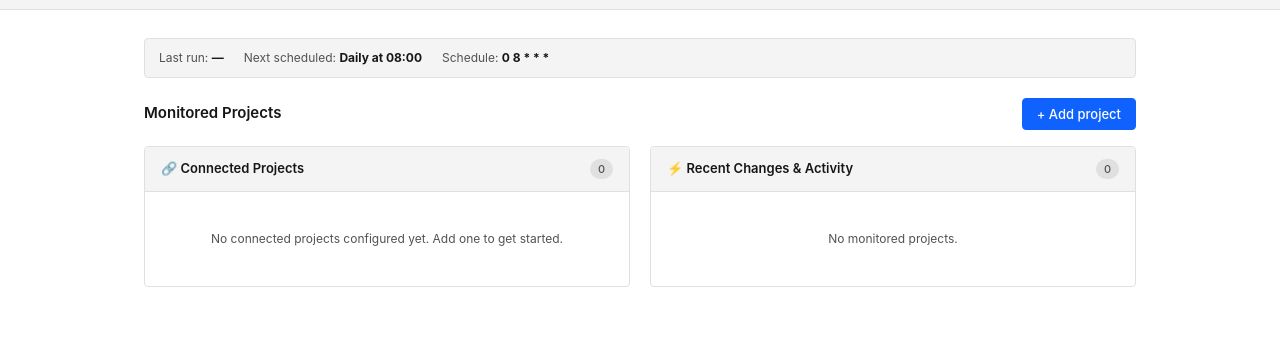
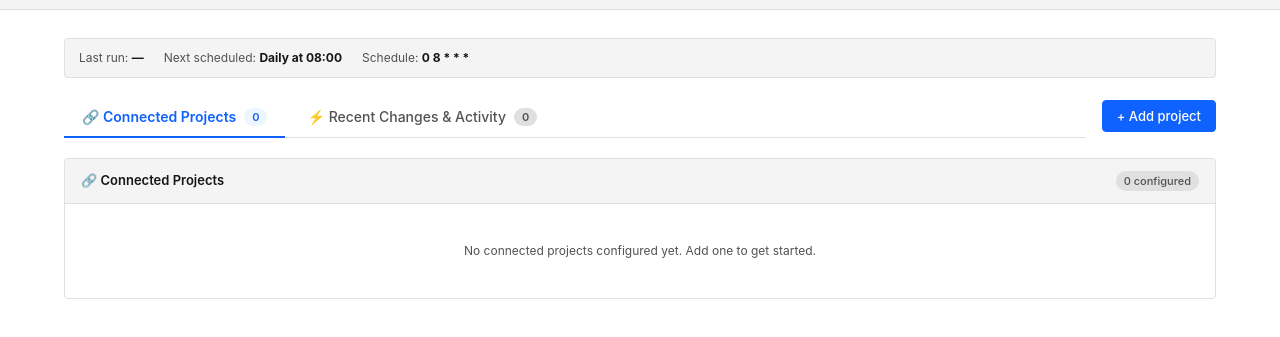
Before and after one commit to tlutmer/figma-jira-notifier, a website: page docs/index.html in a window 1280 px wide. Shown: the part 57-394 px from the top of the page. Drawn offline with Linux system fonts and the light colour scheme.

Commit message:
Convert Connected and Recent Activity to tabs and widen container to 1200px

```diff
--- a/docs/index.html
+++ b/docs/index.html
@@ -50,17 +50,66 @@
     .app-header-right { display: flex; align-items: center; gap: 10px; }
 
     /* ── Main ── */
-    .main { max-width: 1040px; margin: 0 auto; padding: 28px 24px 64px; }
+    .main { max-width: 1200px; margin: 0 auto; padding: 28px 24px 64px; }
 
-    /* ── Projects Grid ── */
-    .projects-grid {
-      display: grid;
-      grid-template-columns: 1fr 1fr;
-      gap: 20px;
+    /* ── Tabs navigation ── */
+    .tabs-nav {
+      display: flex;
+      align-items: center;
+      gap: 4px;
+      border-bottom: 1px solid var(--border);
       margin-top: 16px;
+      margin-bottom: 20px;
     }
-    @media (max-width: 768px) {
-      .projects-grid { grid-template-columns: 1fr; }
+
+    .tab-btn {
+      display: inline-flex;
+      align-items: center;
+      gap: 8px;
+      padding: 10px 18px;
+      font-size: 14px;
+      font-weight: 500;
+      color: var(--muted);
+      background: transparent;
+      border: none;
+      border-bottom: 2px solid transparent;
+      border-radius: 0;
+      cursor: pointer;
+      transition: all 0.15s ease;
+      margin-bottom: -1px;
+    }
+
+    .tab-btn:hover {
+      color: var(--text);
+      background: rgba(0, 0, 0, 0.02);
+    }
+
+    .tab-btn.active {
+      color: var(--accent);
+      border-bottom-color: var(--accent);
+      font-weight: 600;
+    }
+
+    .tab-btn .badge {
+      font-size: 11px;
+      font-weight: 600;
+      padding: 2px 8px;
+      border-radius: 10px;
+      background: var(--border);
+      color: var(--muted);
+    }
+
+    .tab-btn.active .badge {
+      background: #edf5ff;
+      color: var(--accent);
+    }
+
+    .tab-pane {
+      display: none;
+    }
+
+    .tab-pane.active {
+      display: block;
     }
 
     /* ── Status bar ── */
@@ -241,19 +290,31 @@
   <!-- ── Run results ── -->
   <div class="run-results" id="runResults" style="display:none;"></div>
 
-  <!-- Action Bar -->
-  <div style="display:flex; justify-content:space-between; align-items:center; margin-top:20px; margin-bottom:12px;">
-    <h2 style="font-size:15px; font-weight:600;">Monitored Projects</h2>
+  <!-- Tabs Navigation Bar & Action -->
+  <div style="display:flex; justify-content:space-between; align-items:flex-end; margin-top:16px;">
+    <div class="tabs-nav" style="margin-top:0; margin-bottom:0; flex:1;">
+      <button class="tab-btn active" id="tabBtnConnected" data-tab="tabConnected">
+        <span>🔗 Connected Projects</span>
+        <span class="badge" id="connectedCount">0</span>
+      </button>
+      <button class="tab-btn" id="tabBtnChanges" data-tab="tabChanges">
+        <span>⚡ Recent Changes & Activity</span>
+        <span class="badge" id="changesCount">0</span>
+      </button>
+    </div>
+    <div style="margin-bottom:6px; margin-left:16px;">
       <button class="btn-primary" id="btnAddProject">+ Add project</button>
     </div>
+  </div>
 
-  <!-- ═══════════════════ Two Side-by-Side Project Columns ═══════════════════ -->
-  <div class="projects-grid">
-    <!-- Connected Projects -->
+  <!-- ═══════════════════ Tab Panes ═══════════════════ -->
+  <div class="tab-content" style="margin-top:20px;">
+    <!-- Tab 1: Connected Projects -->
+    <div class="tab-pane active" id="tabConnected">
       <div class="section">
         <div class="section-header">
           <h2>🔗 Connected Projects</h2>
-        <span class="badge" id="connectedCount">0</span>
+          <span class="badge" id="connectedCountBadge">0 configured</span>
         </div>
         <div class="section-body">
           <div id="connectedList" class="project-list">
@@ -261,16 +322,19 @@
           </div>
         </div>
       </div>
+    </div>
 
-    <!-- Recent Changes & Activity -->
+    <!-- Tab 2: Recent Changes & Activity -->
+    <div class="tab-pane" id="tabChanges">
       <div class="section">
         <div class="section-header">
           <h2>⚡ Recent Changes & Activity</h2>
-        <span class="badge" id="changesCount">0</span>
+          <span class="badge" id="changesCountBadge">0</span>
         </div>
         <div class="section-body">
           <div id="changesList" class="project-list">
             <div class="empty-state">No recent activity detected. Click "Run Now" to diff.</div>
+          </div>
         </div>
       </div>
     </div>
@@ -936,20 +1000,37 @@ function updateStatusBar() {
   document.getElementById('nextRun').textContent = describeSchedule(config.schedule || '0 8 * * *');
 }
 
-/* ── Render project list (Two columns: Connected & Recent Changes / Status) ── */
+/* ── Tabs setup ── */
+document.querySelectorAll('.tab-btn').forEach(btn => {
+  btn.addEventListener('click', () => {
+    const targetTabId = btn.getAttribute('data-tab');
+    document.querySelectorAll('.tab-btn').forEach(b => b.classList.remove('active'));
+    document.querySelectorAll('.tab-pane').forEach(p => p.classList.remove('active'));
+
+    btn.classList.add('active');
+    const targetPane = document.getElementById(targetTabId);
+    if (targetPane) targetPane.classList.add('active');
+  });
+});
+
+/* ── Render project list (Tabs: Connected & Recent Changes / Status) ── */
 function renderProjects() {
   const connectedEl = document.getElementById('connectedList');
   const changesEl = document.getElementById('changesList');
   const connectedCountEl = document.getElementById('connectedCount');
+  const connectedCountBadgeEl = document.getElementById('connectedCountBadge');
   const changesCountEl = document.getElementById('changesCount');
+  const changesCountBadgeEl = document.getElementById('changesCountBadge');
 
   const projects = config.projects || [];
   if (connectedCountEl) connectedCountEl.textContent = projects.length;
+  if (connectedCountBadgeEl) connectedCountBadgeEl.textContent = `${projects.length} configured`;
 
   if (projects.length === 0) {
     connectedEl.innerHTML = '<div class="empty-state">No connected projects configured yet. Add one to get started.</div>';
     changesEl.innerHTML = '<div class="empty-state">No monitored projects.</div>';
     if (changesCountEl) changesCountEl.textContent = '0';
+    if (changesCountBadgeEl) changesCountBadgeEl.textContent = '0';
     return;
   }
 
@@ -980,11 +1061,13 @@ function renderProjects() {
 function renderChangesColumn() {
   const changesEl = document.getElementById('changesList');
   const changesCountEl = document.getElementById('changesCount');
+  const changesCountBadgeEl = document.getElementById('changesCountBadge');
   const projects = config.projects || [];
   const results = window.__lastResults || [];
 
   if (!results || results.length === 0) {
     if (changesCountEl) changesCountEl.textContent = projects.length;
+    if (changesCountBadgeEl) changesCountBadgeEl.textContent = `${projects.length} pending`;
     changesEl.innerHTML = projects.map(p => `
       <div class="project-card">
         <div class="project-card-info">
@@ -1007,7 +1090,8 @@ function renderChangesColumn() {
   };
 
   const activeChanges = results.filter(r => r.status === 'posted').length;
-  if (changesCountEl) changesCountEl.textContent = `${activeChanges} changed / ${results.length} total`;
+  if (changesCountEl) changesCountEl.textContent = activeChanges;
+  if (changesCountBadgeEl) changesCountBadgeEl.textContent = `${activeChanges} changed / ${results.length} total`;
 
   changesEl.innerHTML = results.map(r => `
     <div class="project-card">
--- a/gui/style.css
+++ b/gui/style.css
@@ -42,7 +42,7 @@ a:hover { text-decoration: underline; }
 .app-header h1 { font-size: 16px; font-weight: 600; }
 .app-header .subtitle { font-size: 12px; color: var(--muted); }
 
-.main { max-width: 1040px; margin: 0 auto; padding: 24px; }
+.main { max-width: 1200px; margin: 0 auto; padding: 24px; }
 
 /* ---- Header actions ---- */
 .header-actions {
@@ -51,18 +51,64 @@ a:hover { text-decoration: underline; }
   gap: 10px;
 }
 
-/* ---- Projects Two-Column Grid ---- */
-.projects-grid {
-  display: grid;
-  grid-template-columns: 1fr 1fr;
-  gap: 20px;
-  margin-top: 20px;
+/* ---- Tabs navigation ---- */
+.tabs-nav {
+  display: flex;
+  align-items: center;
+  gap: 4px;
+  border-bottom: 1px solid var(--border);
+  margin-top: 16px;
+  margin-bottom: 20px;
 }
 
-@media (max-width: 768px) {
-  .projects-grid {
-    grid-template-columns: 1fr;
-  }
+.tab-btn {
+  display: inline-flex;
+  align-items: center;
+  gap: 8px;
+  padding: 10px 18px;
+  font-size: 14px;
+  font-weight: 500;
+  color: var(--muted);
+  background: transparent;
+  border: none;
+  border-bottom: 2px solid transparent;
+  border-radius: 0;
+  cursor: pointer;
+  transition: all 0.15s ease;
+  margin-bottom: -1px;
+}
+
+.tab-btn:hover {
+  color: var(--text);
+  background: rgba(0, 0, 0, 0.02);
+}
+
+.tab-btn.active {
+  color: var(--accent);
+  border-bottom-color: var(--accent);
+  font-weight: 600;
+}
+
+.tab-btn .badge {
+  font-size: 11px;
+  font-weight: 600;
+  padding: 2px 8px;
+  border-radius: 10px;
+  background: var(--border);
+  color: var(--muted);
+}
+
+.tab-btn.active .badge {
+  background: #e8f0fe;
+  color: var(--accent);
+}
+
+.tab-pane {
+  display: none;
+}
+
+.tab-pane.active {
+  display: block;
 }
 
 .section {
```
Also changed, not shown: gui/app.js (+26 -3 lines), gui/index.html (+24 -9 lines). Lines whose indentation alone changed are shown as unchanged.
